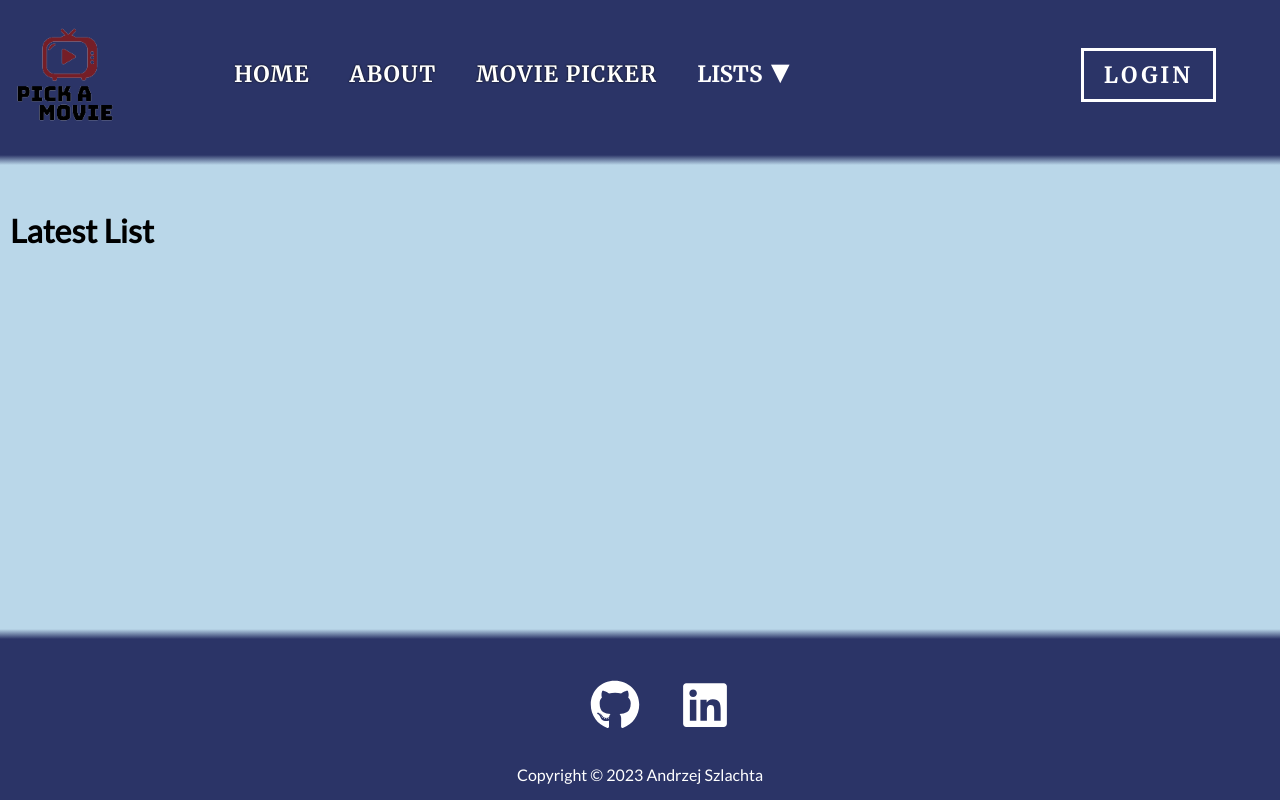
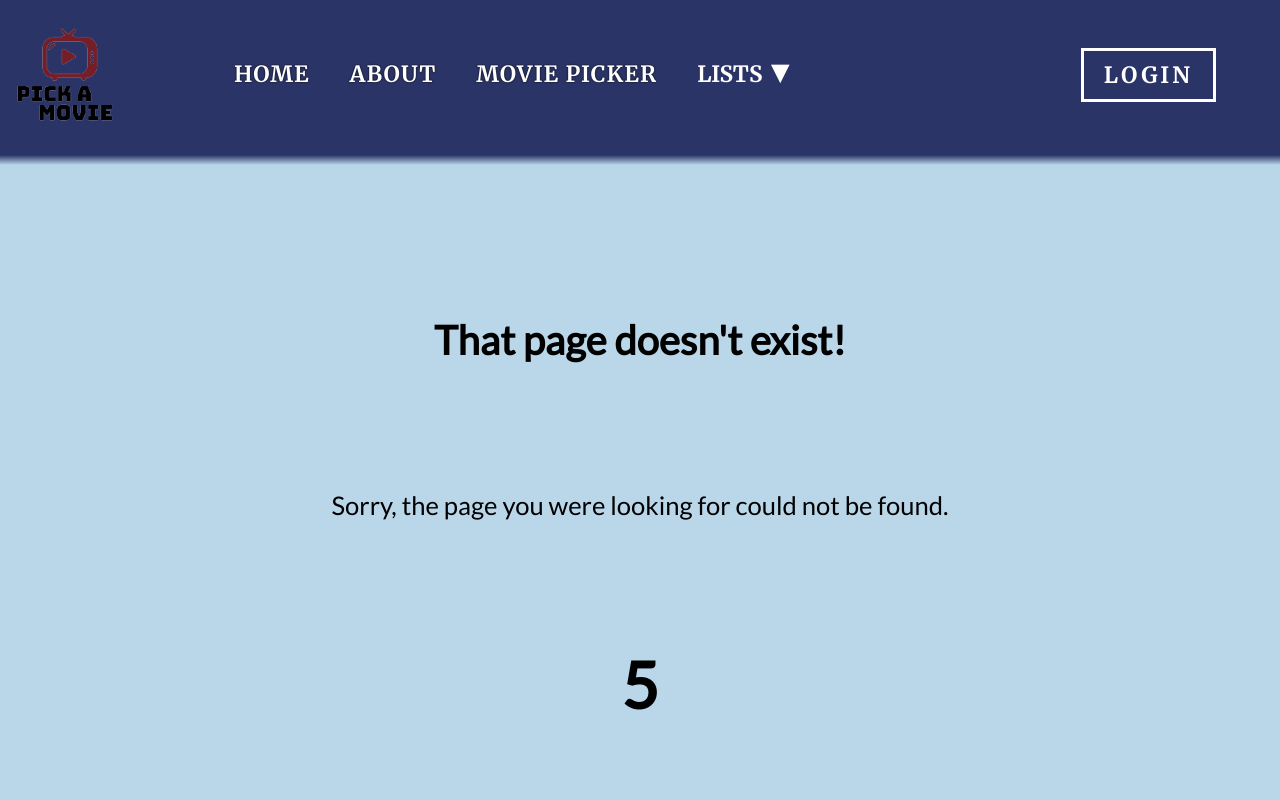
Before and after one commit to andrzejszlachta/pick-a-movie, a Vue app: page /latest in a window 1280 px wide. Shown: the top 800 px of the page. Built offline with nearby package versions, Linux system fonts and the light colour scheme.

Commit message:
Remove latest movies list feature

```diff
--- a/src/components/TheHeader.vue
+++ b/src/components/TheHeader.vue
@@ -13,7 +13,6 @@
               <li @click="blur"><router-link to="/top">Top Rated</router-link></li>
               <li @click="blur"><router-link to="/trending">Trending</router-link></li>
               <li @click="blur"><router-link to="/upcoming">Upcoming</router-link></li>
-              <li @click="blur"><router-link to="/latest">Latest</router-link></li>
             </ul>
           </li>
         </ul>
@@ -36,7 +35,6 @@
                 <li><router-link to="/top">Top Rated</router-link></li>
                 <li><router-link to="/trending">Trending</router-link></li>
                 <li><router-link to="/upcoming">Upcoming</router-link></li>
-                <li><router-link to="/latest">Latest</router-link></li>
               </ul>
             </li>
             <li><router-link to="/login">{{ accountText }}</router-link></li>
--- a/src/pages/lists/LatestList.vue
+++ /dev/null
@@ -1,13 +0,0 @@
-<template>
-  <div>
-    <h1>Latest List</h1>
-  </div>
-</template>
-
-<script>
-
-</script>
-
-<style lang="scss" scoped>
-
-</style>
--- a/src/router/index.js
+++ b/src/router/index.js
@@ -3,7 +3,6 @@ import { createRouter, createWebHistory } from 'vue-router'
 import HomePage from '../pages/HomePage.vue'
 import AboutPage from '../pages/AboutPage.vue'
 import MoviePicker from '../pages/MoviePicker.vue'
-import LatestList from '../pages/lists/LatestList.vue'
 import PopularList from '../pages/lists/PopularList.vue'
 import TopList from '../pages/lists/TopList.vue'
 import TrendingList from '../pages/lists/TrendingList.vue'
@@ -34,11 +33,6 @@ const routes = [
     path: '/search',
     name: 'search',
     component: MoviePicker
-  },
-  {
-    path: '/latest',
-    name: 'latest',
-    component: LatestList
   },
   {
     path: '/popular',
--- a/src/store/modules/lists.js
+++ b/src/store/modules/lists.js
@@ -4,7 +4,6 @@ export default {
     topList: [],
     trendingList: [],
     upcomingList: [],
-    latestList: [],
   },
   actions: {
     async sendRequest(context, payload) {
@@ -41,8 +40,5 @@ export default {
     getUpcomingList(state) {
       return state.upcomingList
     },
-    getLatestList(state) {
-      return state.latestList
-    },
   },
 }
```
